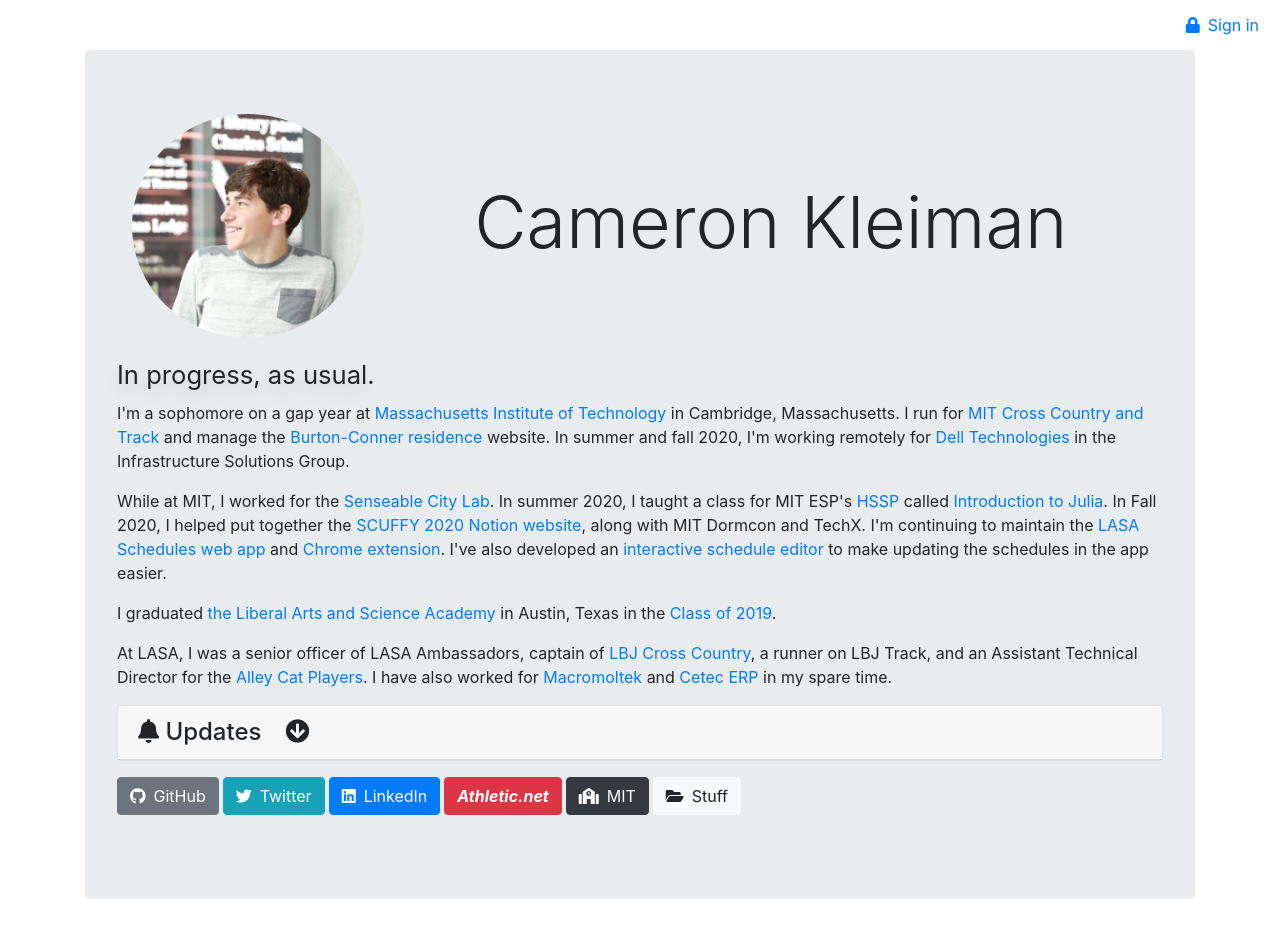
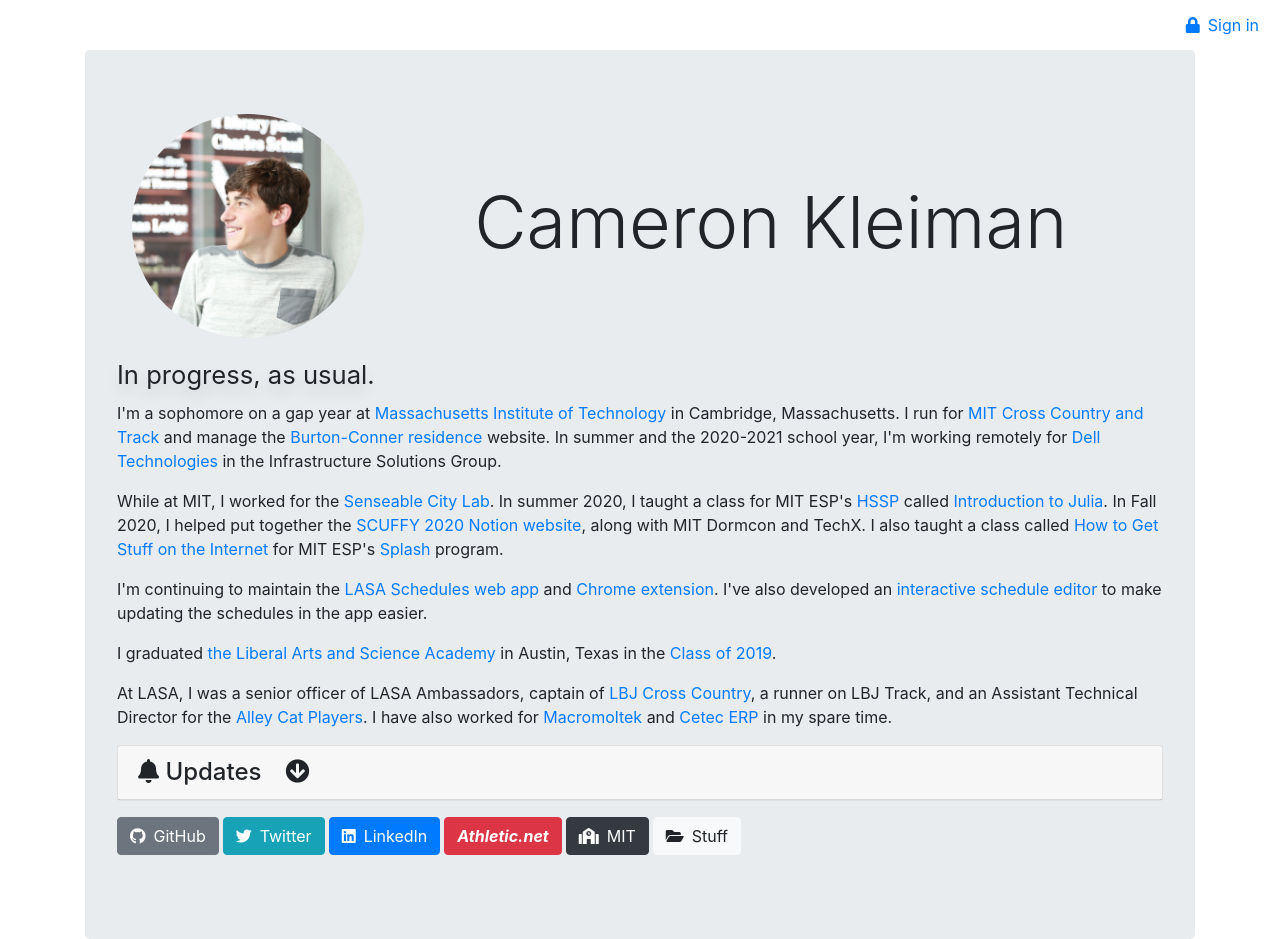
Before and after one commit to camtheman256/website, a Jekyll site: the page built from me/index.html, in a window 1280 px wide. Built offline with Jekyll 4.4.1, drawn with Linux system fonts in a browser that asks for light colours; nearby versions of some CDN libraries; before the commit the page ends 900 px from its top, so only the background shows below that.

Commit message:
Update class and Dell spring

```diff
--- a/me/index.html
+++ b/me/index.html
@@ -41,10 +41,12 @@
         <h2 class="indent"><small>In progress, as usual.</small></h2>
         <p itemprop="description">
 		I'm a sophomore on a gap year at <a href="https://web.mit.edu/" target="_blank">Massachusetts Institute of Technology</a> in Cambridge, Massachusetts. I run for <a href="http://hwtaylor.scripts.mit.edu/" target="_blank">MIT Cross Country and Track</a> and manage the <a href="https://bc.mit.edu" data-toggle="tooltip" title="Best dorm!" target="_blank">Burton-Conner residence</a> website.
-		In summer and fall 2020, I'm working remotely for <a href="https://www.delltechnologies.com/" target="_blank">Dell Technologies</a> in the Infrastructure Solutions Group.
+		In summer and the 2020-2021 school year, I'm working remotely for <a href="https://www.delltechnologies.com/" target="_blank">Dell Technologies</a> in the Infrastructure Solutions Group.
 	</p>
 	<p>
-		While at MIT, I worked for the <a href="http://senseable.mit.edu" target="_blank">Senseable City Lab</a>. In summer 2020, I taught a class for MIT ESP's <a href="https://esp.mit.edu/learn/HSSP/index.html" target="_blank">HSSP</a> called <a href="https://julia.party" target="_blank">Introduction to Julia</a>. In Fall 2020, I helped put together the <a href="https://www.notion.so/SCUFFY-2020-7ca7a73c7ecd4e1e8c9a14aec02cc2f3" target="_blank">SCUFFY 2020 Notion website</a>, along with MIT Dormcon and TechX.
+		While at MIT, I worked for the <a href="http://senseable.mit.edu" target="_blank">Senseable City Lab</a>. In summer 2020, I taught a class for MIT ESP's <a href="https://esp.mit.edu/learn/HSSP/index.html" target="_blank">HSSP</a> called <a href="https://julia.party" target="_blank">Introduction to Julia</a>. In Fall 2020, I helped put together the <a href="https://www.notion.so/SCUFFY-2020-7ca7a73c7ecd4e1e8c9a14aec02cc2f3" target="_blank">SCUFFY 2020 Notion website</a>, along with MIT Dormcon and TechX. I also taught a class called <a href="https://howtointernet.xyz/" target="_blank">How to Get Stuff on the Internet</a> for MIT ESP's <a href="https://esp.mit.edu/teach/Splash/index.html" target="_blank">Splash</a> program.
+	</p>
+	<p>
 		I'm continuing to maintain the <a href="https://schedules.lasa2019.com" target="_blank">LASA Schedules web app</a> and <a href="https://chrome.google.com/webstore/detail/lasa-schedules/glomdolocjjghhaiebanmhbnnobgekgj" target="_blank">Chrome extension</a>. I've also developed an <a href="https://schedules-editor.lasa2019.com" target="_blank">interactive schedule editor</a> to make updating the schedules in the app easier.
 	</p>
         <p>I graduated <a href="http://www.lasahighschool.org/" target="_blank">the Liberal Arts and Science Academy</a> in Austin, Texas in the <a href="https://lasa2019.com">Class of 2019</a>.</p>
```
